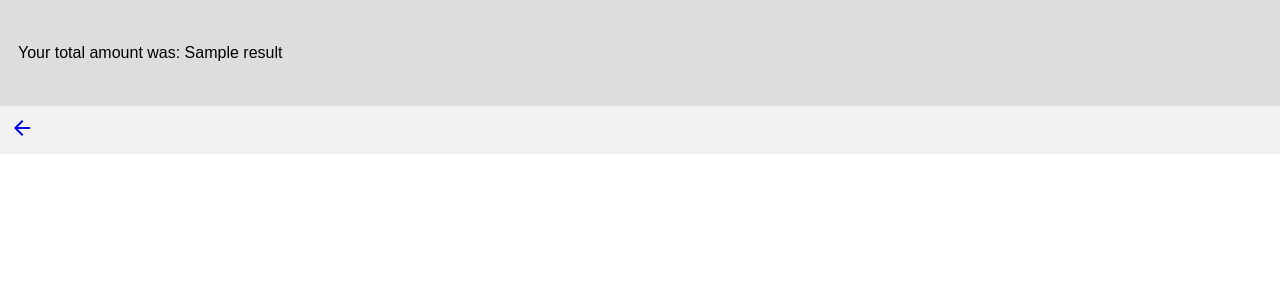
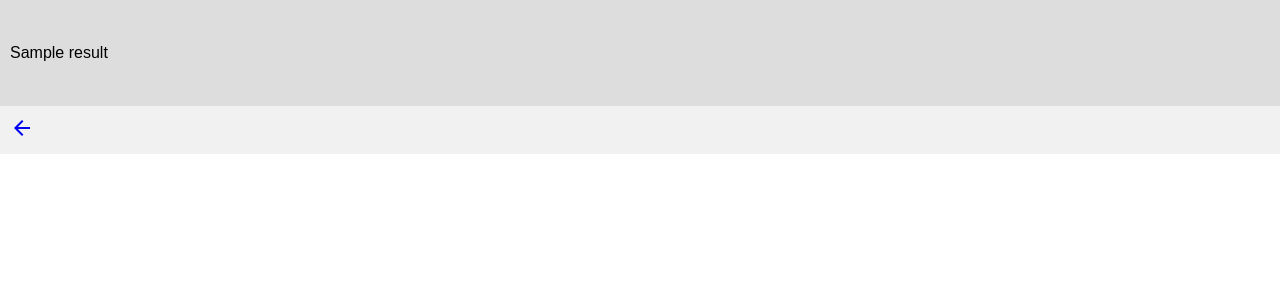
Before and after one commit to mcdonagj/Tiptabs, a Flask app: template templates/result.html in a window 1280 px wide. Shown: the top 300 px of the page. Run offline with Flask 2, Linux system fonts and the light colour scheme; the template is opened without the code that fills it: most values are stand-ins (such as "Sample title", 1, 10 or a date in 2020).

Commit message:
Refactor output for result page.

```diff
--- a/templates/result.html
+++ b/templates/result.html
@@ -10,7 +10,7 @@
 <body>
         <div class="content">
             <br>
-            <p>&ensp;Your total amount was: {{ result }}</p>
+            <p>{{ result }}</p>
             <br>
         </div>
 
```
